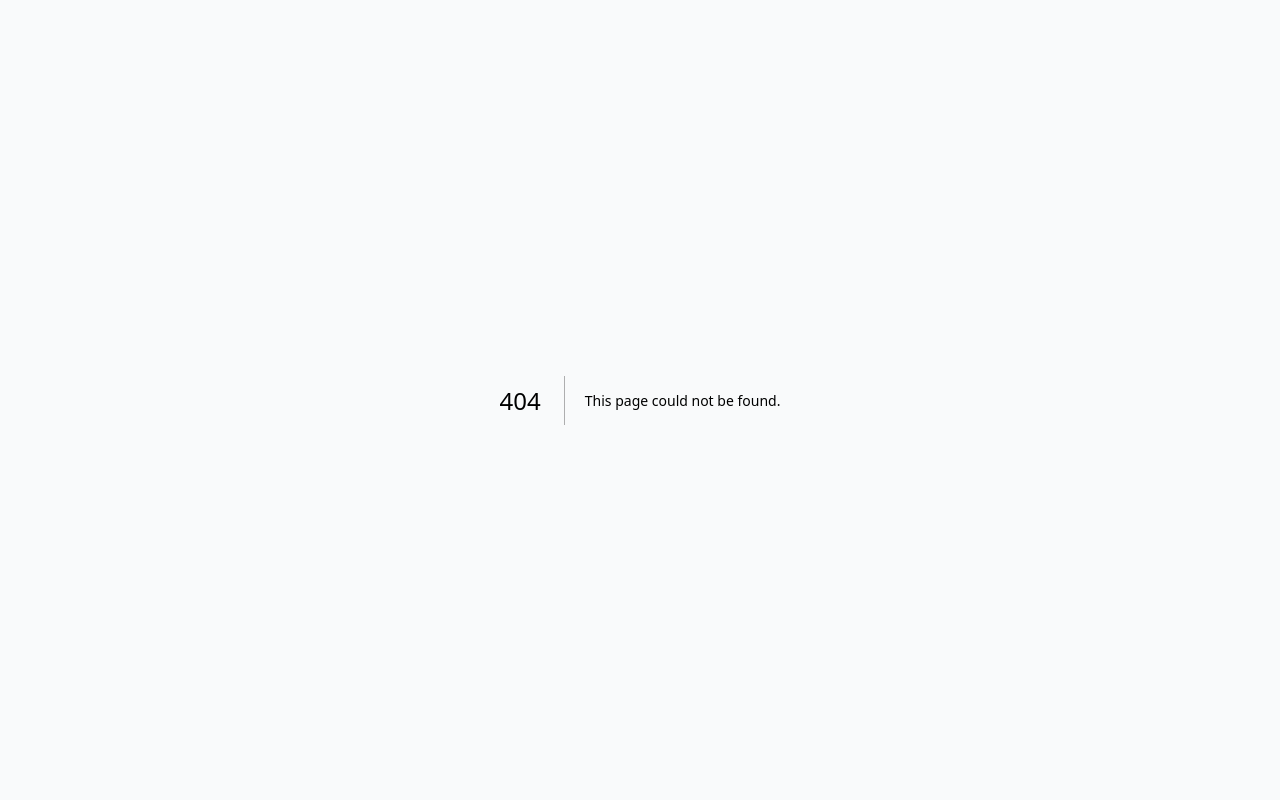
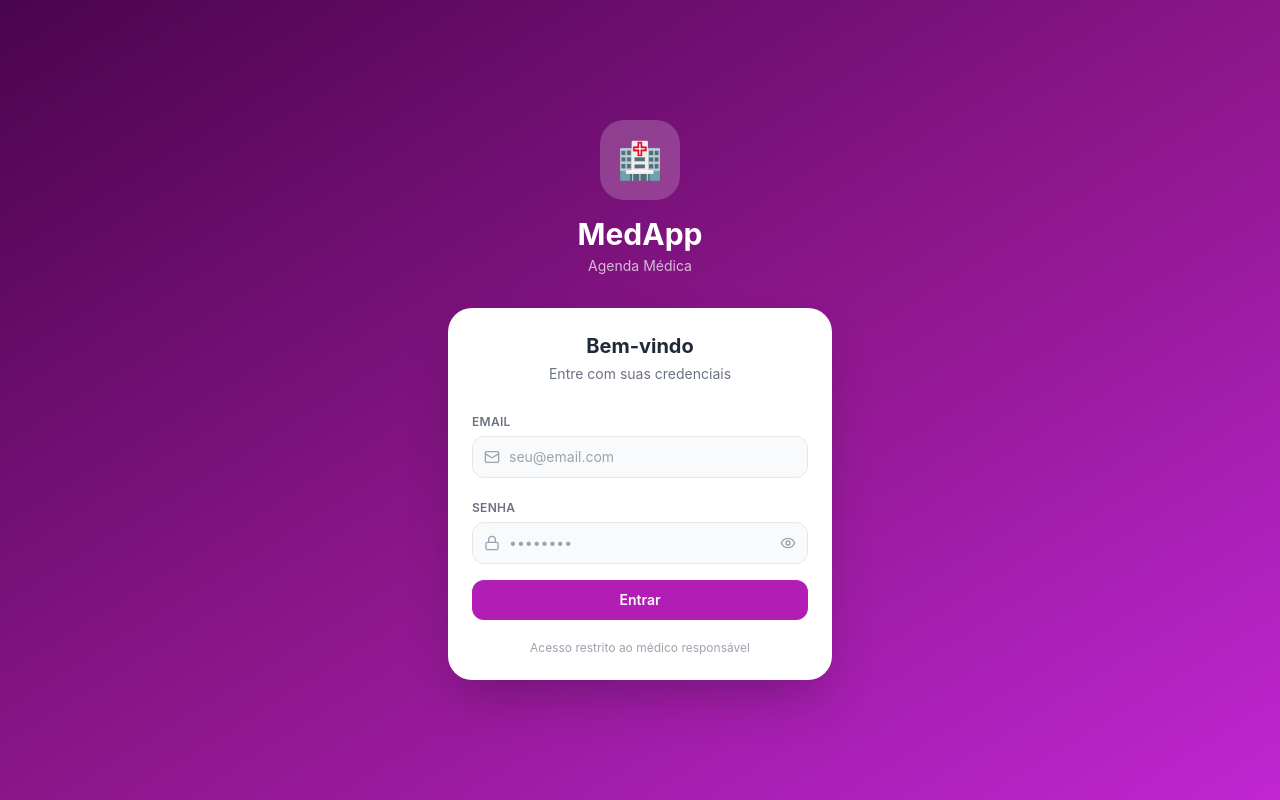
Before and after one commit to CaPinh/medapp, a Next.js app: page /login in a window 1280 px wide. Before the commit this address had no page. Built offline with nearby package versions, Linux system fonts and the light colour scheme; no server answers.

Commit message:
Create page.tsx

```diff
--- /dev/null
+++ b/app/login/page.tsx
@@ -0,0 +1,125 @@
+'use client'
+
+import { useState } from 'react'
+import { useRouter } from 'next/navigation'
+import { createClient } from '@supabase/supabase-js'
+import { Eye, EyeOff, Lock, Mail } from 'lucide-react'
+
+const supabase = createClient(
+  process.env.NEXT_PUBLIC_SUPABASE_URL!,
+  process.env.NEXT_PUBLIC_SUPABASE_ANON_KEY!
+)
+
+export default function LoginPage() {
+  const router = useRouter()
+  const [email, setEmail] = useState('')
+  const [password, setPassword] = useState('')
+  const [showPassword, setShowPassword] = useState(false)
+  const [loading, setLoading] = useState(false)
+  const [error, setError] = useState('')
+
+  async function handleLogin(e: React.FormEvent) {
+    e.preventDefault()
+    setLoading(true)
+    setError('')
+
+    const { error } = await supabase.auth.signInWithPassword({ email, password })
+
+    if (error) {
+      setError('Email ou senha incorretos. Tente novamente.')
+      setLoading(false)
+      return
+    }
+
+    router.push('/')
+    router.refresh()
+  }
+
+  return (
+    <div className="min-h-screen bg-gradient-to-br from-purple-900 via-purple-700 to-fuchsia-600 flex items-center justify-center px-4">
+      <div className="w-full max-w-sm">
+
+        {/* Logo */}
+        <div className="text-center mb-8">
+          <div className="w-20 h-20 bg-white/20 rounded-3xl flex items-center justify-center mx-auto mb-4 backdrop-blur-sm">
+            <span className="text-4xl">🏥</span>
+          </div>
+          <h1 className="text-white text-3xl font-bold">MedApp</h1>
+          <p className="text-white/70 text-sm mt-1">Agenda Médica</p>
+        </div>
+
+        {/* Card */}
+        <div className="bg-white rounded-3xl p-6 shadow-2xl">
+          <h2 className="text-gray-800 text-xl font-bold text-center mb-1">Bem-vindo</h2>
+          <p className="text-gray-500 text-sm text-center mb-6">Entre com suas credenciais</p>
+
+          {error && (
+            <div className="bg-red-50 border border-red-200 text-red-600 text-sm rounded-xl px-4 py-3 mb-4">
+              {error}
+            </div>
+          )}
+
+          <form onSubmit={handleLogin} className="space-y-4">
+            {/* Email */}
+            <div>
+              <label className="text-xs font-semibold text-gray-500 uppercase tracking-wide">Email</label>
+              <div className="relative mt-1">
+                <Mail size={16} className="absolute left-3 top-1/2 -translate-y-1/2 text-gray-400 pointer-events-none" />
+                <input
+                  type="email"
+                  value={email}
+                  onChange={e => setEmail(e.target.value)}
+                  className="input"
+                  style={{ paddingLeft: '2.25rem' }}
+                  placeholder="seu@email.com"
+                  required
+                  autoComplete="email"
+                />
+              </div>
+            </div>
+
+            {/* Password */}
+            <div>
+              <label className="text-xs font-semibold text-gray-500 uppercase tracking-wide">Senha</label>
+              <div className="relative mt-1">
+                <Lock size={16} className="absolute left-3 top-1/2 -translate-y-1/2 text-gray-400 pointer-events-none" />
+                <input
+                  type={showPassword ? 'text' : 'password'}
+                  value={password}
+                  onChange={e => setPassword(e.target.value)}
+                  className="input pr-10"
+                  style={{ paddingLeft: '2.25rem' }}
+                  placeholder="••••••••"
+                  required
+                  autoComplete="current-password"
+                />
+                <button
+                  type="button"
+                  onClick={() => setShowPassword(s => !s)}
+                  className="absolute right-3 top-1/2 -translate-y-1/2 text-gray-400 hover:text-gray-600"
+                >
+                  {showPassword ? <EyeOff size={16} /> : <Eye size={16} />}
+                </button>
+              </div>
+            </div>
+
+            <button
+              type="submit"
+              disabled={loading}
+              className="btn-primary flex items-center justify-center gap-2 mt-2"
+            >
+              {loading
+                ? <><div className="w-4 h-4 border-2 border-white border-t-transparent rounded-full animate-spin" /> Entrando...</>
+                : 'Entrar'
+              }
+            </button>
+          </form>
+
+          <p className="text-center text-xs text-gray-400 mt-5">
+            Acesso restrito ao médico responsável
+          </p>
+        </div>
+      </div>
+    </div>
+  )
+}
```
